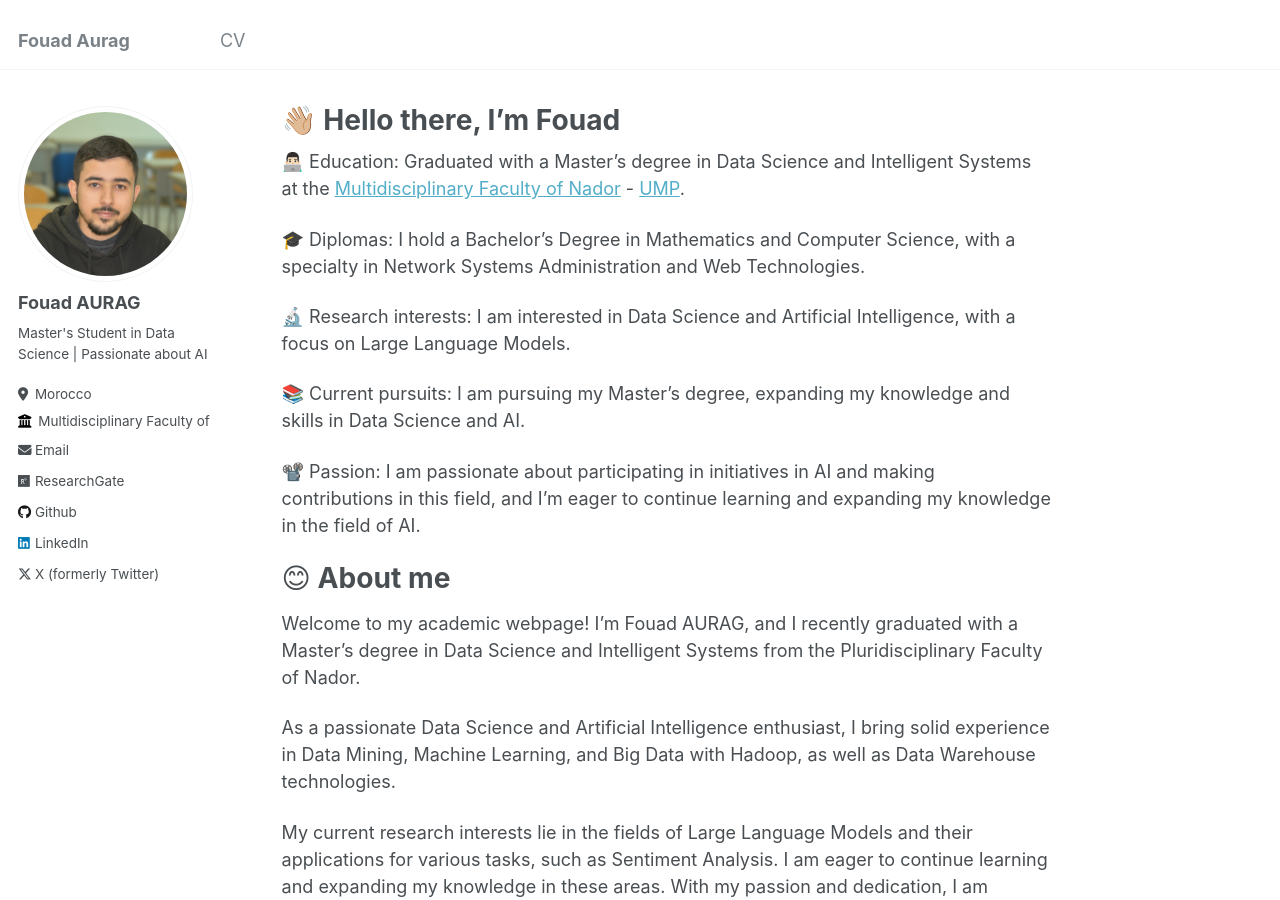
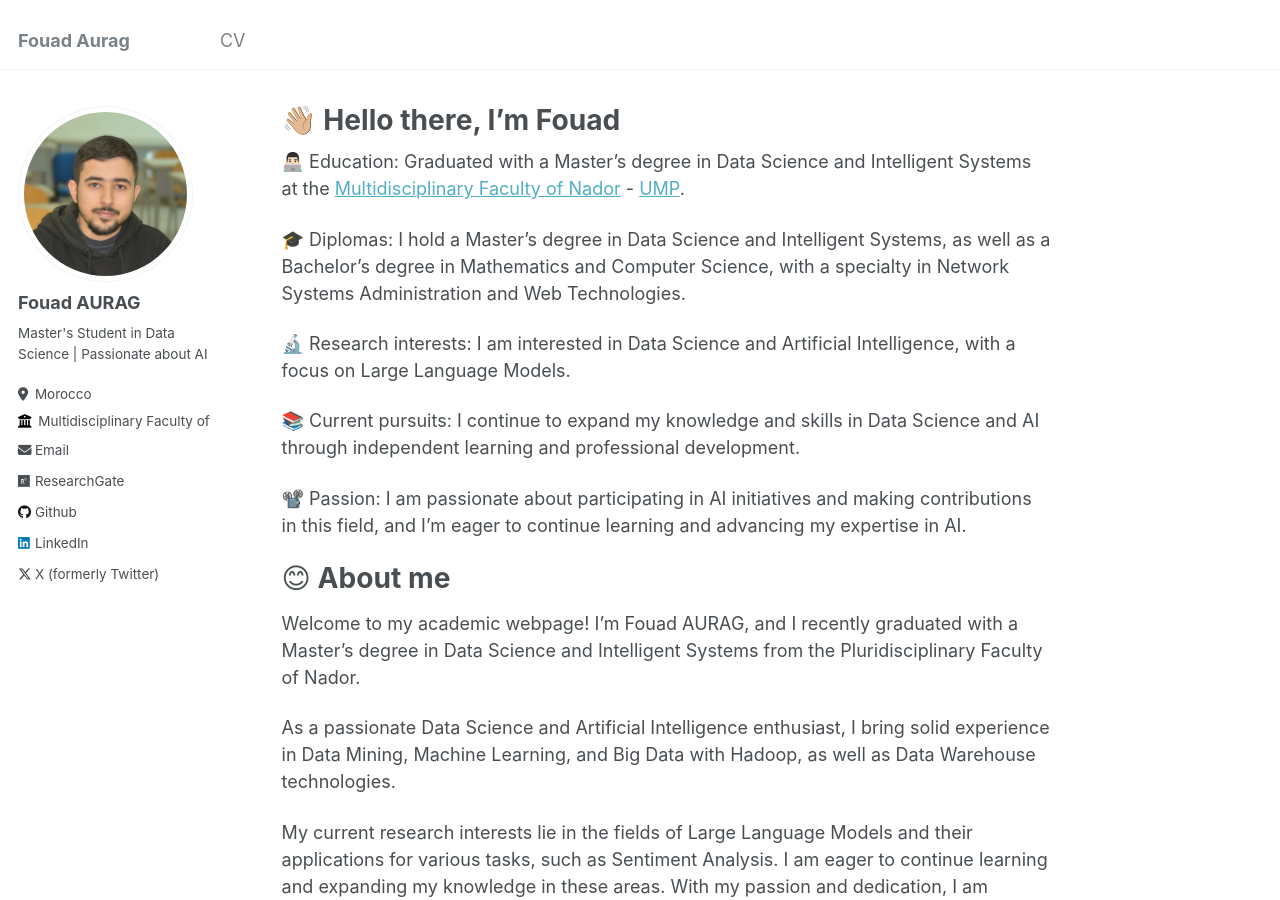
Before and after one commit to aurag-fouad/aurag-fouad.github.io, a Jekyll site: the page built from _pages/about.md, in a window 1280 px wide and 900 px high. Built offline with Jekyll 4.4.1, drawn with Linux system fonts in a browser that asks for light colours.

Commit message:
Fixed more details

```diff
--- a/_pages/about.md
+++ b/_pages/about.md
@@ -9,13 +9,13 @@ redirect_from:
 
 👨🏻‍💻 Education: Graduated with a Master's degree in Data Science and Intelligent Systems at the [Multidisciplinary Faculty of Nador](https://fpn.ump.ma/) - [UMP](https://www.ump.ma/).
 
-🎓 Diplomas: I hold a Bachelor's Degree in Mathematics and Computer Science, with a specialty in Network Systems Administration and Web Technologies.
+🎓 Diplomas: I hold a Master's degree in Data Science and Intelligent Systems, as well as a Bachelor's degree in Mathematics and Computer Science, with a specialty in Network Systems Administration and Web Technologies.
 
 🔬 Research interests: I am interested in Data Science and Artificial Intelligence, with a focus on Large Language Models.
 
-📚 Current pursuits: I am pursuing my Master's degree, expanding my knowledge and skills in Data Science and AI.
+📚 Current pursuits: I continue to expand my knowledge and skills in Data Science and AI through independent learning and professional development.
 
-📽️ Passion: I am passionate about participating in initiatives in AI and making contributions in this field, and I'm eager to continue learning and expanding my knowledge in the field of AI.
+📽️ Passion: I am passionate about participating in AI initiatives and making contributions in this field, and I'm eager to continue learning and advancing my expertise in AI.
 
 
 😊 About me
```
